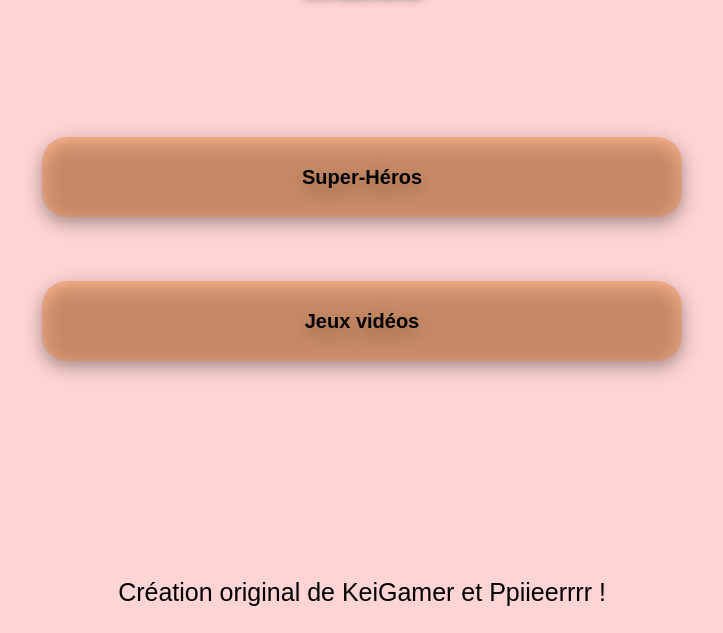
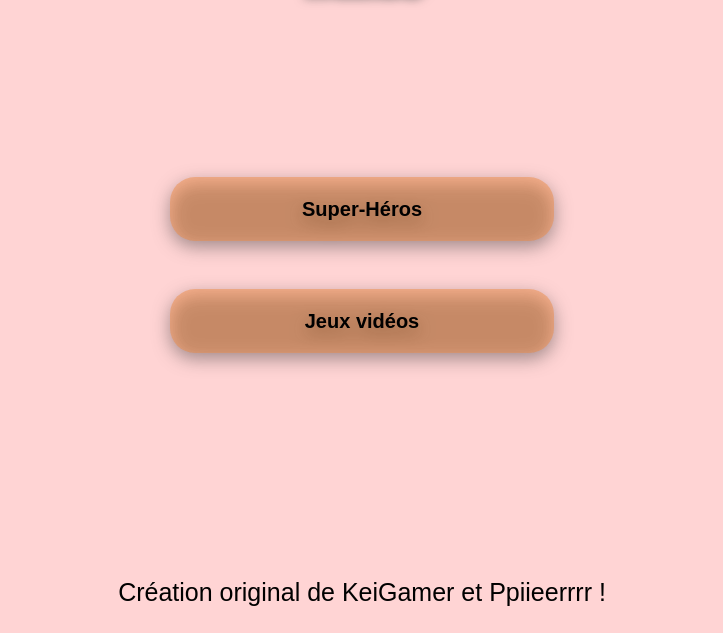
Before and after one commit to pierrelisandrumartin/super-quiz, a website: page index.html in a window 1280 px wide. Shown: the part 167-800 px from the top of the page, without its empty margins (278-1001 px from the left). Drawn offline with Linux system fonts and the light colour scheme; a web font is replaced by a local one.

Commit message:
MAJ style media queries

```diff
--- a/CSS/style.css
+++ b/CSS/style.css
@@ -54,7 +54,7 @@ h2 {
 }
 
 .answer {
-  width: 58vw;
+  width: 80vw;
   height: 4rem;
   font-size: 24px;
   display: flex;
@@ -70,7 +70,6 @@ h2 {
 }
 
 .answer:hover {
-  font-size: 28px;
   background-color: rgb(77 200 82 / 36%);
 }
 
@@ -157,7 +156,7 @@ footer > p {
   width: 60vw;
   left: 20vw;
   bottom: 7vh;
-  height: 7vh;
+  height: 9vh;
 }
 
 #menu {
@@ -165,7 +164,7 @@ footer > p {
   left: 20vw;
   width: 60vw;
   top: 0vh;
-  height: 7vh;
+  height: 9vh;
 }
 
 .message-end {
@@ -274,14 +273,14 @@ footer > p {
   width: 50vw;
   left: 25vw;
   top: 25vh;
-  height: 5rem;
+  height: 11vh;
 }
 
 #jeux-videos {
   width: 50vw;
   left: 25vw;
   bottom: 27vh;
-  height: 5rem;
+  height: 11vh;
 }
 
 @media (min-width: 768px) {
@@ -321,7 +320,6 @@ footer > p {
     width: 60vw;
     left: 20vw;
     bottom: 0vh;
-    height: 7vh;
   }
 
   #menu {
@@ -330,6 +328,17 @@ footer > p {
 
   #after {
     top: 5vh;
+  }
+
+  #super-heros {
+    width: 38vw;
+    left: 31vw;
+    top: 27vh;
+  }
+
+  #jeux-videos {
+    width: 38vw;
+    left: 31vw;
   }
 }
 
@@ -350,6 +359,7 @@ footer > p {
     font-size: 30px;
     margin-bottom: 4vh;
     height: 4rem;
+    width: 56vw;
   }
 
   #message-wrong-answer {
@@ -382,6 +392,21 @@ footer > p {
   footer > p {
     font-size: 25px;
   }
+
+  #jeux-videos,
+  #super-heros {
+    height: 8vh;
+    width: 30vw;
+    left: 35vw;
+  }
+
+  #jeux-videos {
+    bottom: 28vh;
+  }
+
+  #super-heros {
+    top: 30vh;
+  }
 }
 
 /* TIMER */
```
